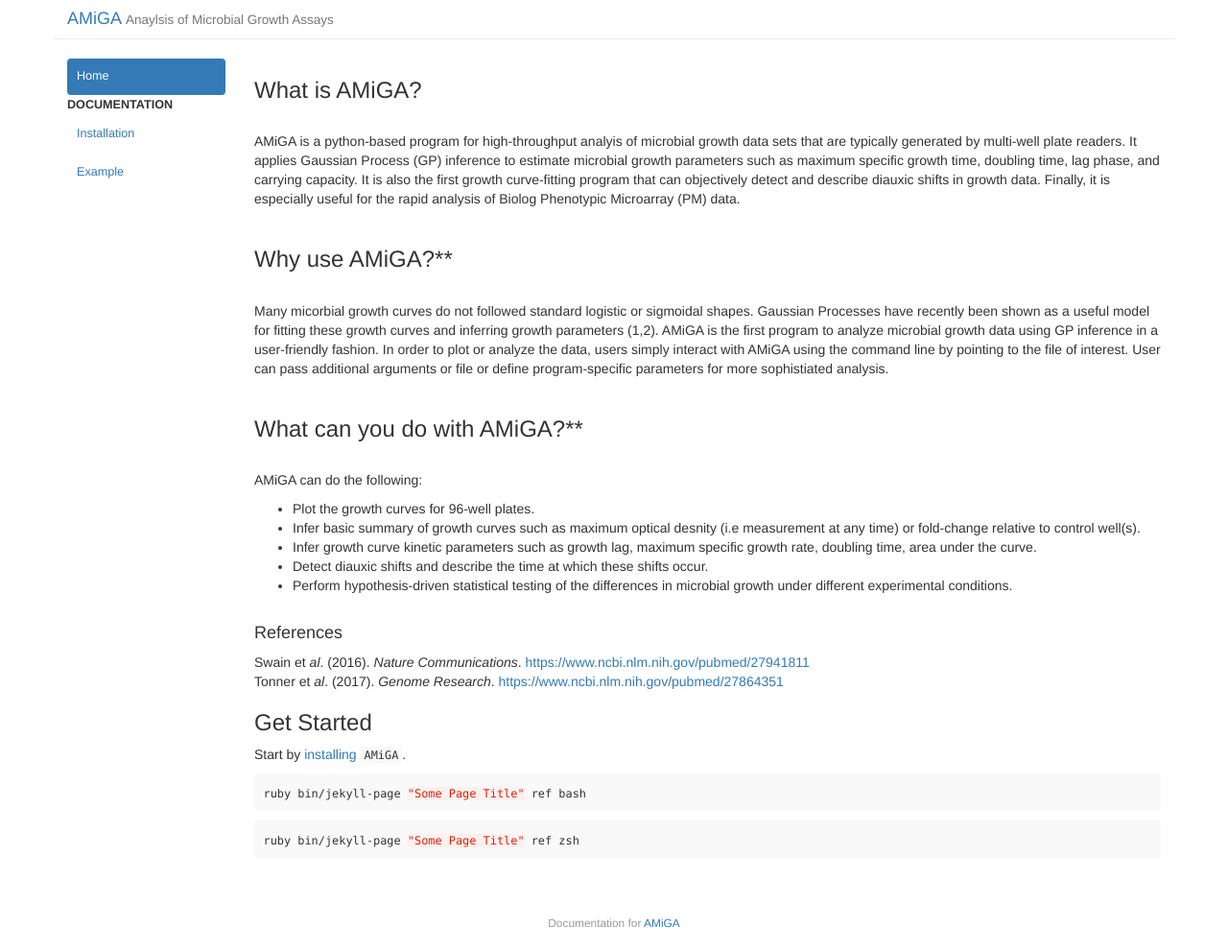
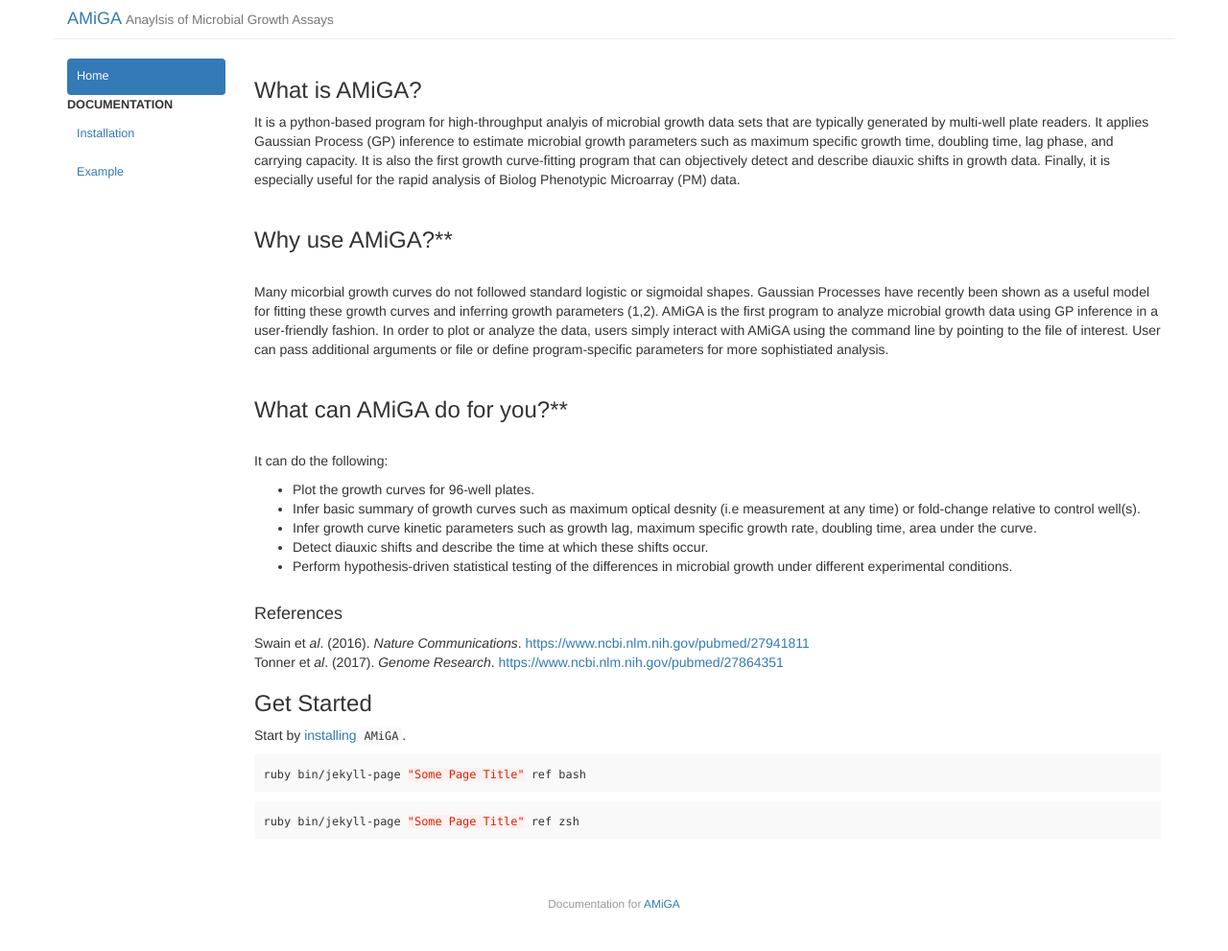
Before and after one commit to firasmidani/amiga, a Jekyll site: the page built from docs/index.md, in a window 1280 px wide. Shown: the whole page at 96% size. Built offline with Jekyll 4.4.1, drawn with Linux system fonts in a browser that asks for light colours.

Commit message:
more formatting

```diff
--- a/docs/index.md
+++ b/docs/index.md
@@ -6,8 +6,7 @@
 
 ### What is AMiGA?
 
-<br />
-AMiGA is a python-based program for high-throughput analyis of microbial growth  data sets that are typically generated by multi-well plate readers. It applies Gaussian Process (GP<a></a>) inference to estimate microbial growth parameters such as maximum specific growth time, doubling time, lag phase, and carrying capacity. It is also the first growth curve-fitting program that can objectively detect and describe diauxic shifts in growth data. Finally, it is especially useful for the rapid analysis of Biolog Phenotypic Microarray (PM<a></a>) data.
+It is a python-based program for high-throughput analyis of microbial growth  data sets that are typically generated by multi-well plate readers. It applies Gaussian Process (GP<a></a>) inference to estimate microbial growth parameters such as maximum specific growth time, doubling time, lag phase, and carrying capacity. It is also the first growth curve-fitting program that can objectively detect and describe diauxic shifts in growth data. Finally, it is especially useful for the rapid analysis of Biolog Phenotypic Microarray (PM<a></a>) data.
 <br /><br />
 
 ### Why use AMiGA?**
@@ -16,10 +15,10 @@
 Many micorbial growth curves do not followed standard logistic or sigmoidal shapes. Gaussian Processes have recently been shown as a useful model for fitting these growth curves and inferring growth parameters (1,2<a></a>). AMiGA is the first program to analyze microbial growth data using GP inference in a user-friendly fashion. In order to plot or analyze the data, users simply interact with AMiGA using the command line by pointing to the file of interest. User can pass additional arguments or file or define program-specific parameters for more sophistiated analysis.
 <br /><br />
 
-### What can you do with AMiGA?**
+### What can AMiGA do for you?**
 
 <br />
-AMiGA can do the following:
+It can do the following:
 - Plot the growth curves for 96-well plates.
 - Infer basic summary of growth curves such as maximum optical desnity \(i.e measurement at any time<a></a>) or fold-change relative to control well\(s<a></a>).
 - Infer growth curve kinetic parameters such as growth lag, maximum specific growth rate, doubling time, area under the curve.
```
